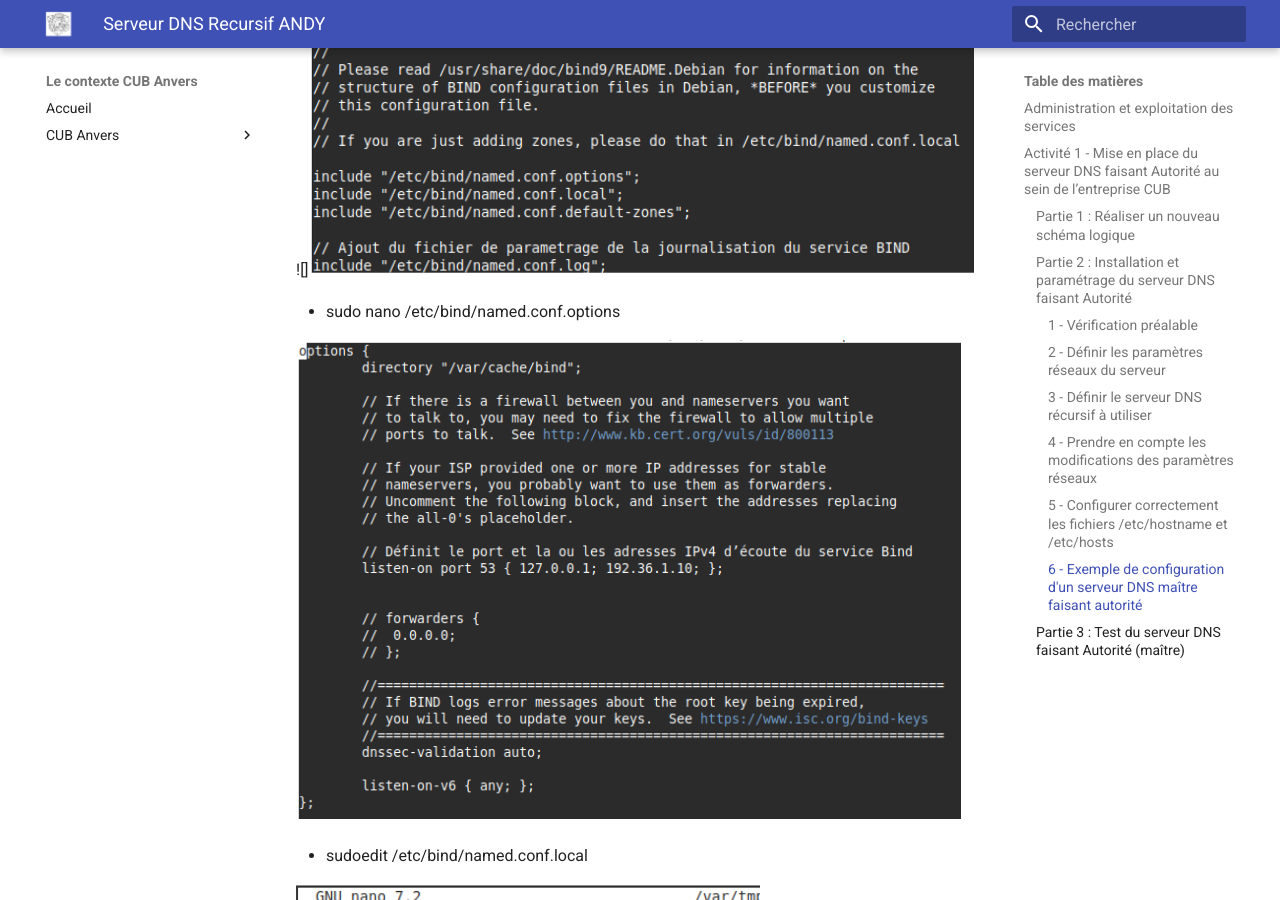
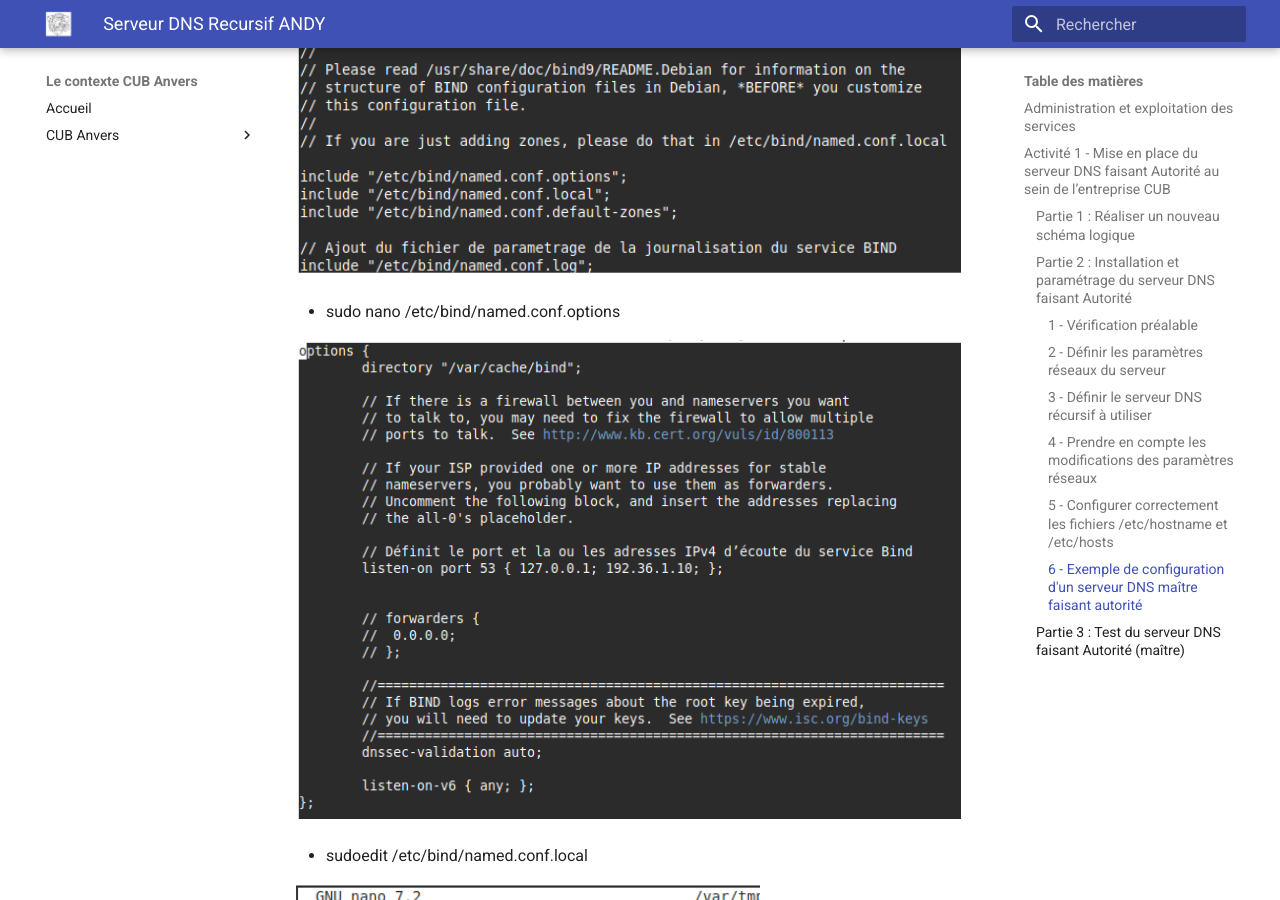
Before and after one commit to Adfiree/Anvers, an MkDocs documentation site: the page built from docs/documentations/DNS/CUB - Serveur DNS Autorité.md, in a window 1280 px wide and 900 px high, scrolled down 3646 px. Built offline with MkDocs 1.6.1 and Material for MkDocs 9.7.7, drawn with Linux system fonts in a browser that asks for light colours.

Commit message:
Modification DNS Autorité

```diff
--- a/docs/documentations/DNS/CUB - Serveur DNS Autorité.md
+++ b/docs/documentations/DNS/CUB - Serveur DNS Autorité.md
@@ -79,7 +79,7 @@ Il est nécessaire de redémarrer le serveur pour prendre en compte le changemen
 
 - sudo cat /etc/bind/named.conf
 
-![]![](../../media/a11.png)
+![](../../media/a11.png)
 
 - sudo nano /etc/bind/named.conf.options
 
```
